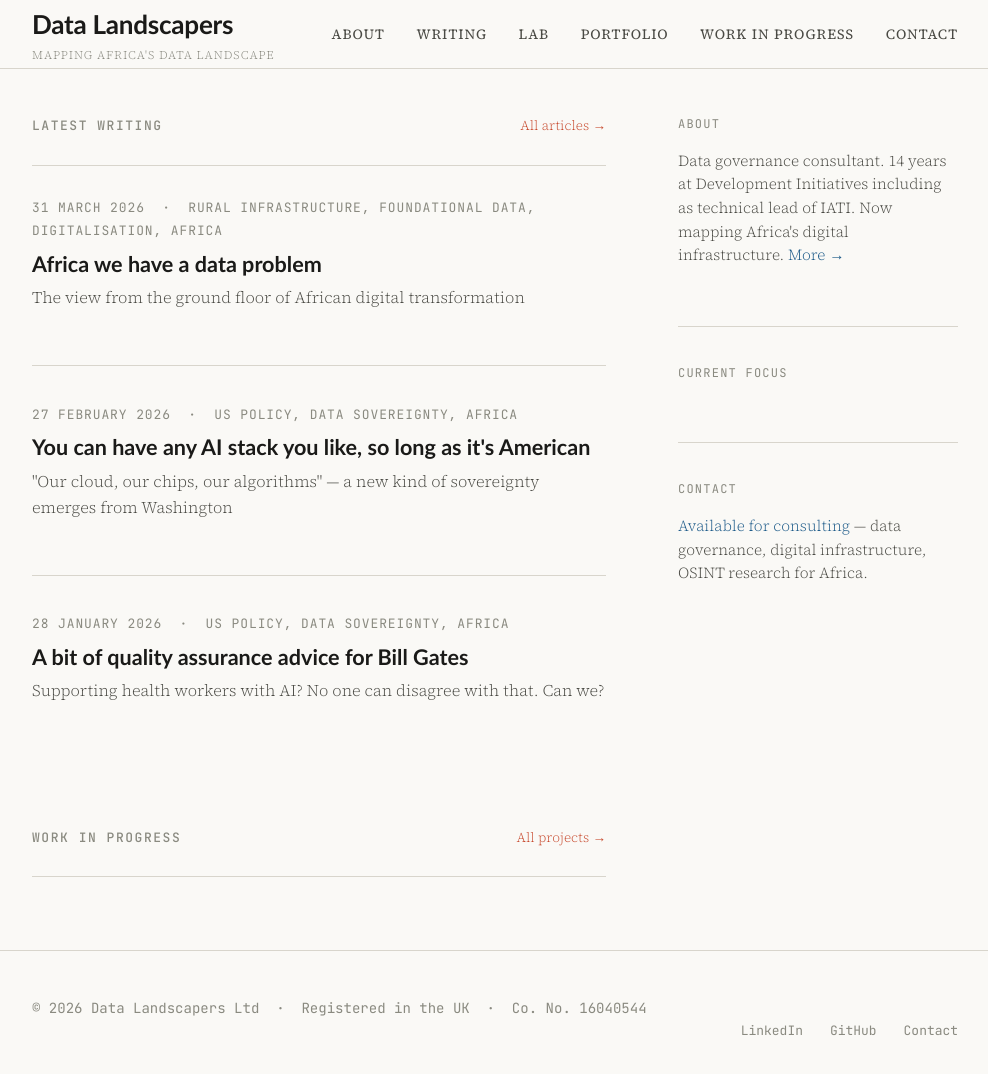
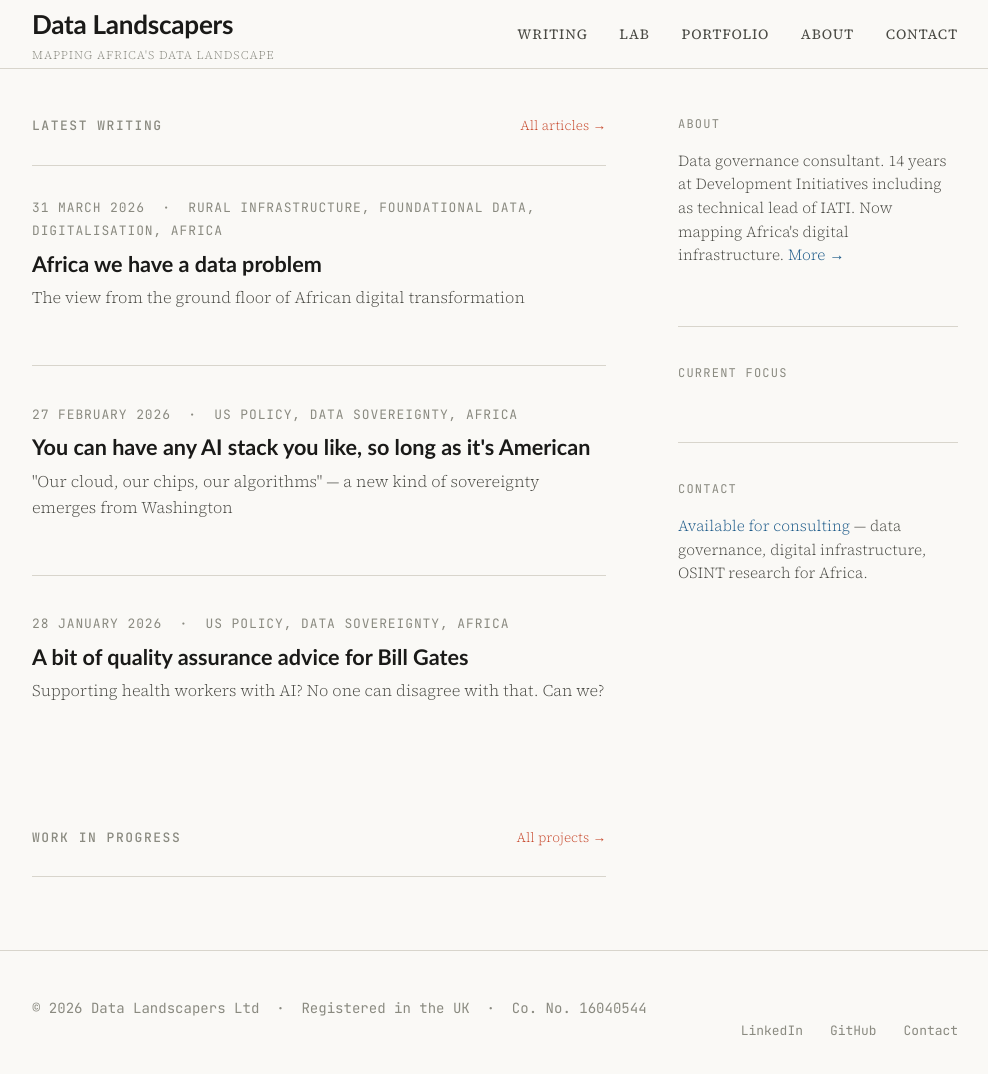
Before and after one commit to data-landscapers/data-landscapers.github.io, a Jekyll site: the page built from index.md, in a window 1280 px wide and 1088 px high. Shown: the top 1074 px of the window, without its empty margins (145-1133 px from the left). Built offline with Jekyll 4.4.1, drawn with Linux system fonts in a browser that asks for light colours.

Commit message:
Update navbar

```diff
--- a/_layouts/default.html
+++ b/_layouts/default.html
@@ -21,11 +21,11 @@
         <span></span><span></span><span></span>
       </button>
       <nav class="site-nav" id="site-nav" aria-label="Main navigation">
-        <a href="{{ '/about/' | relative_url }}" {% if page.url contains '/about' %}class="active"{% endif %}>About</a>
+
         <a href="{{ '/writing/' | relative_url }}" {% if page.url contains '/writing' or page.layout == 'article' %}class="active"{% endif %}>Writing</a>
         <a href="{{ '/lab/' | relative_url }}" {% if page.url contains '/lab' or page.layout == 'lab' %}class="active"{% endif %}>Lab</a>
         <a href="{{ '/portfolio/' | relative_url }}" {% if page.url contains '/portfolio' %}class="active"{% endif %}>Portfolio</a>
-        <a href="{{ '/wip/' | relative_url }}" {% if page.url contains '/wip' %}class="active"{% endif %}>Work in progress</a>
+        <a href="{{ '/about/' | relative_url }}" {% if page.url contains '/about' %}class="active"{% endif %}>About</a>
         <a href="{{ '/contact/' | relative_url }}" {% if page.url contains '/contact' %}class="active"{% endif %}>Contact</a>
       </nav>
     </div>
```
